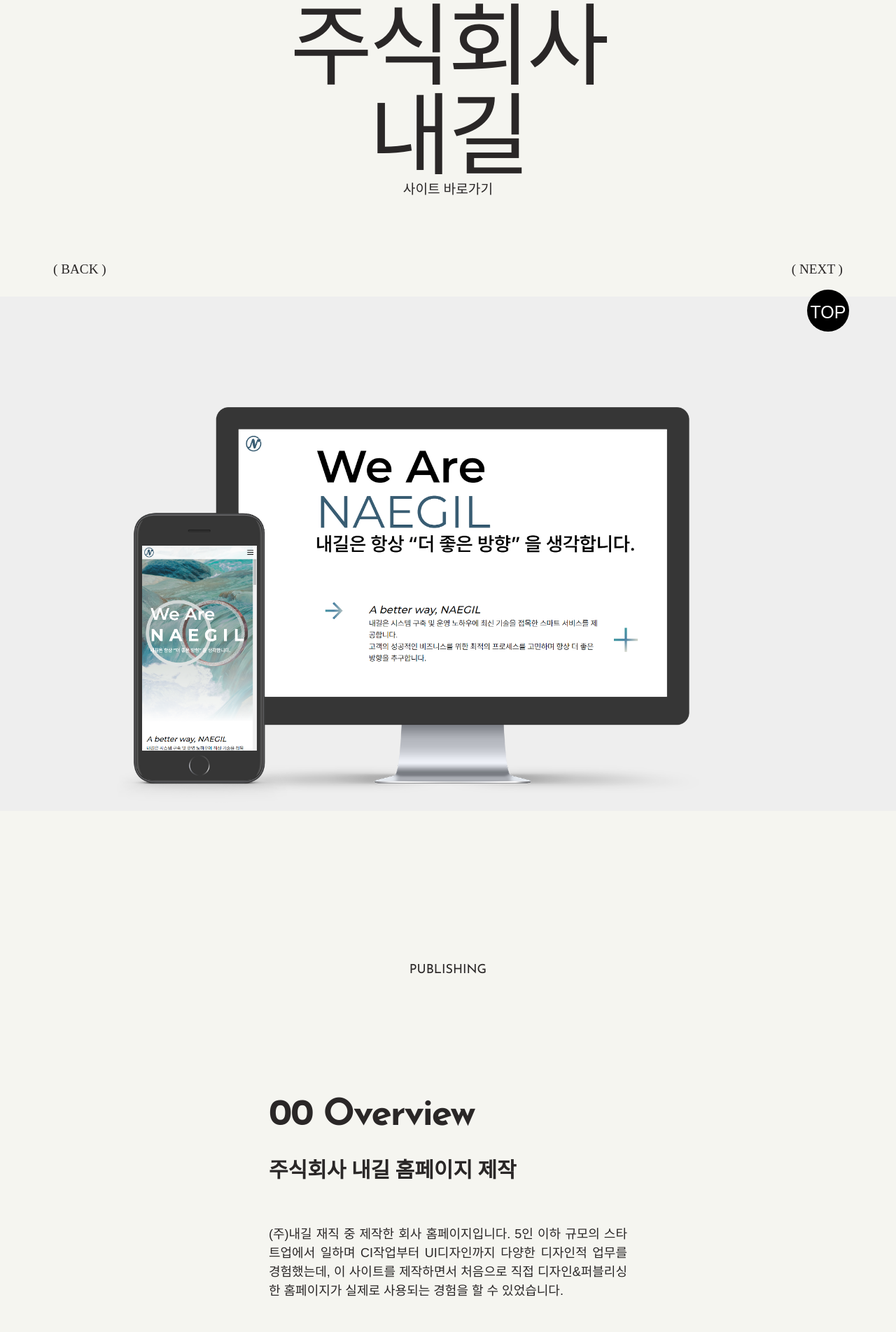
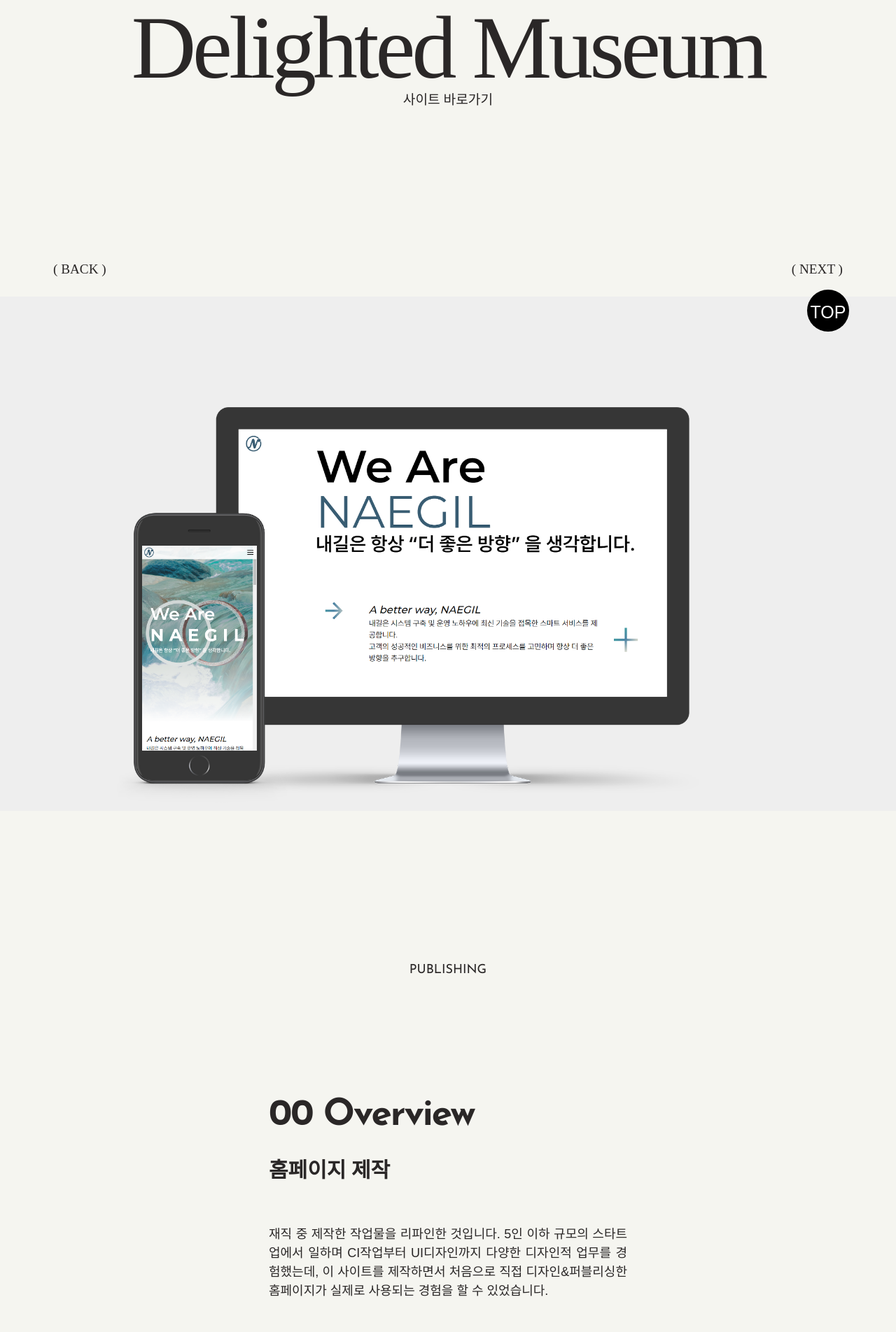
Before and after one commit to hawkmoth31/newrepo, a plain HTML site: page pf4.html in a window 1280 px wide. Shown: the part 276-2180 px from the top of the page at 70% size. Drawn offline with nearby package versions, Linux system fonts and the light colour scheme; a script that the page names is missing; files whose address does not match are found by name; a web font is replaced by a local one.

Commit message:
Update pf4.html

```diff
--- a/pf4.html
+++ b/pf4.html
@@ -55,11 +55,11 @@
     <section data-anchor="page-1" class="box1">
       <div class="ml1">
         <div class="text-wrapper">
-          <h1 class="letter2"  data-aos="flip-up">주식회사<br>내길</h1>
+          <h1 class="letter2"  data-aos="flip-up">delighted museum</h1>
         </div>
       </div>
       <a href="pf3.html" id="back">( BACK )</a>
-      <a href="https://naegil-info-portfolio.netlify.app/" id="go2">사이트 바로가기</a>
+      <a href="https://deligtedmuseum-portfolio.netlify.app/" id="go2">사이트 바로가기</a>
       <a href="pf1.html" id="next">( NEXT )</a>
     </section>
 
@@ -75,8 +75,8 @@
       <p id="p1">PUBLISHING</p>
       <div class="bignum" data-aos="fade-up">
         <h1>00 Overview</h1>
-        <h2>주식회사 내길 홈페이지 제작</h2>
-        <h3>(주)내길 재직 중 제작한 회사 홈페이지입니다.
+        <h2>홈페이지 제작</h2>
+        <h3>재직 중 제작한 작업물을 리파인한 것입니다.
           5인 이하 규모의 스타트업에서 일하며 CI작업부터 UI디자인까지 다양한 디자인적 업무를 경험했는데, 이 사이트를 제작하면서 처음으로 직접 디자인&퍼블리싱한 홈페이지가 실제로 사용되는 경험을 할 수 있었습니다.
           </h3>
 
@@ -91,7 +91,7 @@
       <div class="bignum" id="design" data-aos="fade-up">
         <h1>02 Design</h1>
         <h2>Concept</h2>
-        <h3>입사 직후 회사에 로고와 홈페이지가 없다는 말을 듣고 CI부터 디자인했습니다. 웹사이트 및 어플리케이션 제작과 서비스 개발이 주업무인 웹에이전시의 스마트한 이미지를 톤다운된 청록색조와 라운드로 표현했습니다. 성장을 앞둔 IT 스타트업으로서 미래적인 느낌을 표현함과 동시에 남들과는 조금 다른 선택을 하는 젊은 기업의 이미지를 담기 위해 국내 웹사이트에서 주로 사용되는 상단 레이아웃 대신 사이드 토글을 이용한 메뉴바를 사용해 심플함과 스마트함을 강조했습니다. 모바일 기기에서도 유연하게 대응 가능하도록 반응형 웹사이트로 제작했습니다.</h3>
+        <h3>미래적인 느낌을 표현함과 동시에 남들과는 조금 다른 선택을 하는 예술적인 이미지를 담기 위해 국내 웹사이트에서 주로 사용되는 상단 레이아웃 대신 사이드 토글을 이용한 메뉴바를 사용해 심플함과 스마트함을 강조했습니다. 모바일 기기에서도 유연하게 대응 가능하도록 반응형 웹사이트로 제작했습니다.</h3>
 
         <div>
           <h2>Keyword</h2>
@@ -105,7 +105,7 @@
         <div id="color" >
           <h2>Color</h2>
           <div>
-            <p>#FFF</p> <p>#395D73</p> <p>#5DC2CA</p> <p>#D9DACD</p>
+            <p>#FFF</p> <p>#554164</p> <p>#86A4D1</p> <p>#F5E1E1</p>
           </div>
         </div>
 
@@ -131,14 +131,14 @@
 
 
     </section>
-    <section class="box6">
+    <!-- <section class="box6">
       <div class="article">
           <div class="video_wrap">
             <video src="images/video3.mp4" loop muted preload></video>
           </div>
           <p>화면에 마우스를 올려주세요.</p>
         </div>
-  </section>
+  </section> -->
 
 
     <a href="#" id="go_top">TOP</a>
```
